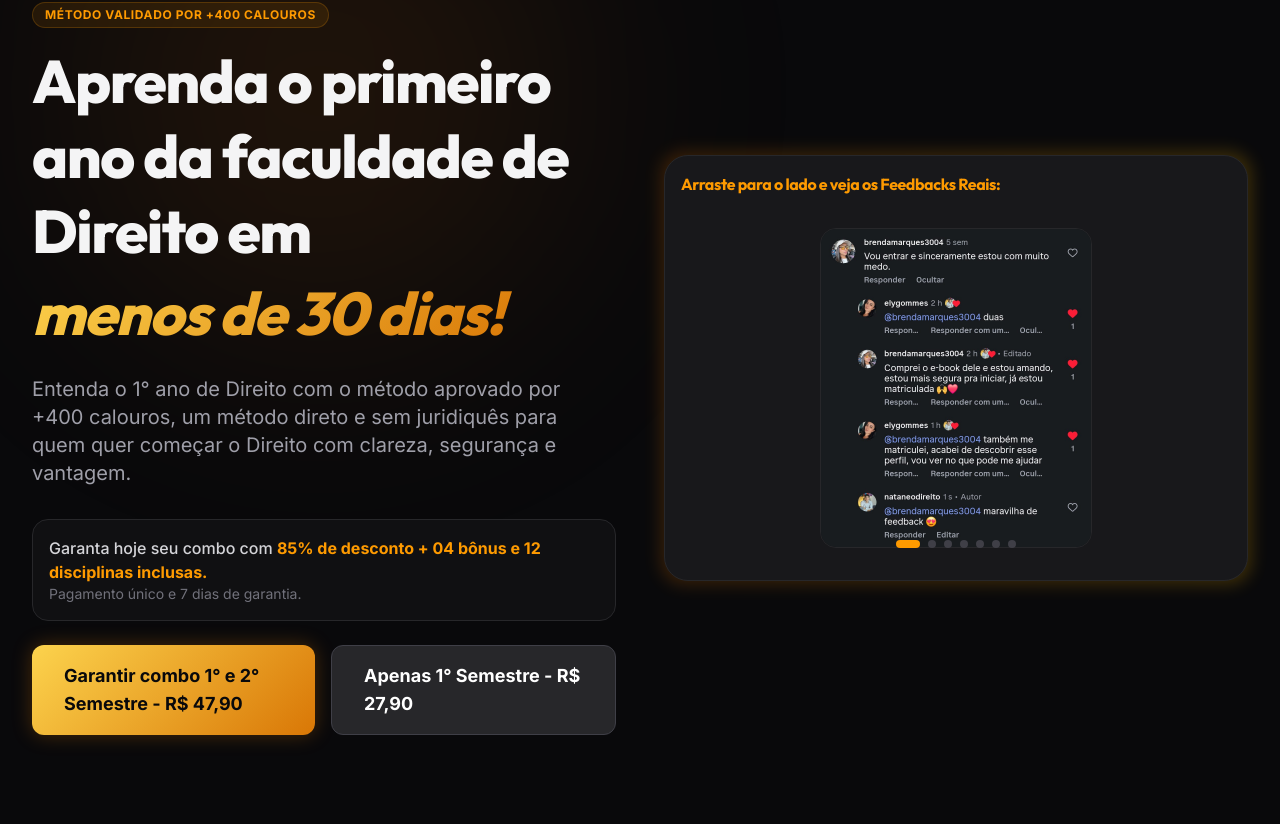
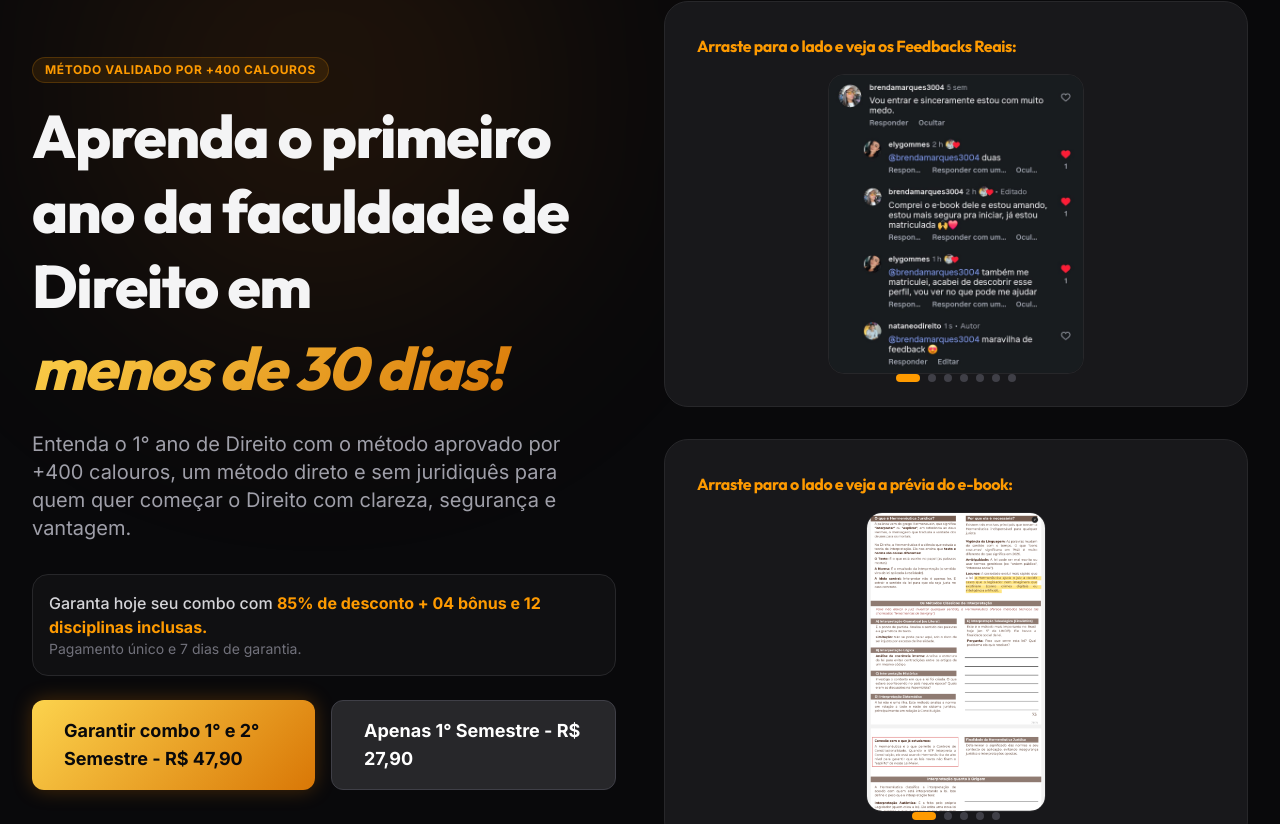
Before and after one commit to camposads-dot/campododireito-calouros, a React (Vite) app: page / in a window 1280 px wide. Shown: the part 159-983 px from the top of the page. Built offline with nearby package versions, Linux system fonts and the light colour scheme.

Commit message:
atualizar hero 200x

```diff
--- a/src/App.tsx
+++ b/src/App.tsx
@@ -79,13 +79,22 @@ const Hero = () => {
     "/feedback7.png",
   ];
 
+  const ebookImages = [
+    "/associacaocodigo.jpg",
+    "/espacodenotas.jpg",
+    "/planodeestudo.jpg",
+    "/simulado.jpg",
+    "/sumariointerativo.jpg",
+  ];
+
   const [currentSlide, setCurrentSlide] = useState(0);
+  const [currentPreview, setCurrentPreview] = useState(0);
 
   return (
     <Section className="relative pt-24 md:pt-40 grid lg:grid-cols-2 gap-12 items-center overflow-hidden">
       <div className="absolute top-0 left-1/4 -translate-x-1/2 w-[500px] h-[500px] bg-amber-600/10 blur-[120px] -z-10 rounded-full" />
 
-      {/* PARTE ESQUERDA ORIGINAL - NÃO ALTERADA */}
+      {/* ESQUERDA */}
       <motion.div
         initial={{ opacity: 0, x: -20 }}
         animate={{ opacity: 1, x: 0 }}
@@ -115,6 +124,7 @@ const Hero = () => {
                 85% de desconto + 04 bônus e 12 disciplinas inclusas.
               </span>
             </p>
+
             <p className="text-zinc-500 text-xs md:text-sm">
               Pagamento único e 7 dias de garantia.
             </p>
@@ -132,25 +142,19 @@ const Hero = () => {
         </div>
       </motion.div>
 
-      {/* SOMENTE PARTE DIREITA ALTERADA */}
+      {/* DIREITA */}
       <motion.div
         initial={{ opacity: 0, scale: 0.9 }}
         animate={{ opacity: 1, scale: 1 }}
         transition={{ duration: 0.8, delay: 0.2 }}
-        className="relative group"
+        className="relative space-y-8"
       >
-        <div className="absolute -inset-1 bg-gradient-to-r from-amber-600 to-amber-400 rounded-3xl blur opacity-20 group-hover:opacity-30 transition duration-1000"></div>
+        {/* BOX FEEDBACKS */}
+        <div className="relative bg-zinc-900 border border-zinc-800 rounded-3xl p-6 md:p-8 min-h-[400px] overflow-hidden">
+          <h3 className="text-amber-500 font-bold text-sm md:text-base mb-4">
+            Arraste para o lado e veja os Feedbacks Reais:
+          </h3>
 
-        <div className="relative bg-zinc-900 border border-zinc-800 rounded-3xl p-6 md:p-8 min-h-[300px] md:min-h-[400px] overflow-hidden">
-
-          {/* TITULO */}
-          <div className="absolute top-4 left-4">
-            <h3 className="text-amber-500 font-bold text-sm md:text-base">
-              Arraste para o lado e veja os Feedbacks Reais:
-            </h3>
-          </div>
-
-          {/* SLIDER MANUAL */}
           <div
             id="feedback-scroll"
             onScroll={(e) => {
@@ -158,38 +162,91 @@ const Hero = () => {
               const width = e.currentTarget.offsetWidth;
               setCurrentSlide(Math.round(scrollLeft / width));
             }}
-            className="mt-10 flex overflow-x-auto snap-x snap-mandatory scroll-smooth scrollbar-hide"
+            className="flex overflow-x-auto snap-x snap-mandatory scroll-smooth scrollbar-hide"
           >
             {feedbackImages.map((img, i) => (
               <div
                 key={i}
-                className="min-w-full snap-center flex justify-center items-center px-2"
+                className="min-w-full snap-center flex justify-center px-2"
               >
                 <img
                   src={img}
-                  alt={`Feedback ${i + 1}`}
-                  className="rounded-2xl border border-zinc-800 object-cover max-h-[260px] md:max-h-[320px]"
+                  alt=""
+                  className="rounded-2xl border border-zinc-800 max-h-[300px] object-cover"
                 />
               </div>
             ))}
           </div>
 
-          {/* BOLINHAS */}
-          <div className="absolute bottom-8 left-0 right-0 flex justify-center gap-2">
+          <div className="absolute bottom-6 left-0 right-0 flex justify-center gap-2">
             {feedbackImages.map((_, i) => (
               <button
                 key={i}
-                onClick={() => {
-                  const el = document.getElementById("feedback-scroll");
-                  if (el) {
-                    el.scrollTo({
-                      left: el.clientWidth * i,
+                onClick={() =>
+                  document
+                    .getElementById("feedback-scroll")
+                    ?.scrollTo({
+                      left:
+                        document.getElementById("feedback-scroll")
+                          .clientWidth * i,
                       behavior: "smooth",
-                    });
-                  }
-                }}
-                className={`w-2 h-2 rounded-full transition-all duration-300 ${
+                    })
+                }
+                className={`w-2 h-2 rounded-full ${
                   currentSlide === i
+                    ? "bg-amber-500 w-6"
+                    : "bg-zinc-700"
+                }`}
+              />
+            ))}
+          </div>
+        </div>
+
+        {/* NOVA BOX EBOOK */}
+        <div className="relative bg-zinc-900 border border-zinc-800 rounded-3xl p-6 md:p-8 min-h-[400px] overflow-hidden">
+          <h3 className="text-amber-500 font-bold text-sm md:text-base mb-4">
+            Arraste para o lado e veja a prévia do e-book:
+          </h3>
+
+          <div
+            id="ebook-scroll"
+            onScroll={(e) => {
+              const scrollLeft = e.currentTarget.scrollLeft;
+              const width = e.currentTarget.offsetWidth;
+              setCurrentPreview(Math.round(scrollLeft / width));
+            }}
+            className="flex overflow-x-auto snap-x snap-mandatory scroll-smooth scrollbar-hide"
+          >
+            {ebookImages.map((img, i) => (
+              <div
+                key={i}
+                className="min-w-full snap-center flex justify-center px-2"
+              >
+                <img
+                  src={img}
+                  alt=""
+                  className="rounded-2xl border border-zinc-800 max-h-[300px] object-cover"
+                />
+              </div>
+            ))}
+          </div>
+
+          <div className="absolute bottom-6 left-0 right-0 flex justify-center gap-2">
+            {ebookImages.map((_, i) => (
+              <button
+                key={i}
+                onClick={() =>
+                  document
+                    .getElementById("ebook-scroll")
+                    ?.scrollTo({
+                      left:
+                        document.getElementById("ebook-scroll")
+                          .clientWidth * i,
+                      behavior: "smooth",
+                    })
+                }
+                className={`w-2 h-2 rounded-full ${
+                  currentPreview === i
                     ? "bg-amber-500 w-6"
                     : "bg-zinc-700"
                 }`}
```
